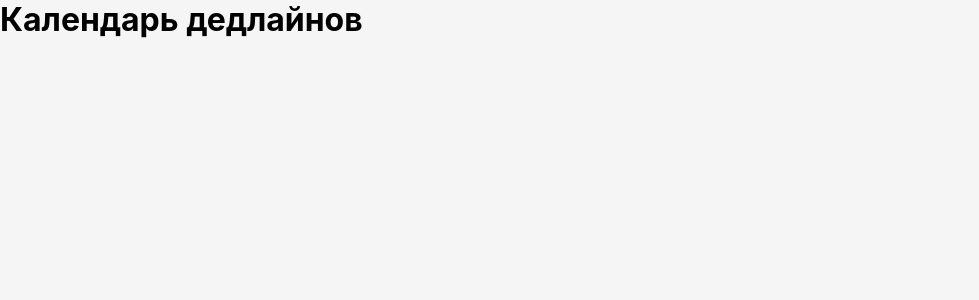
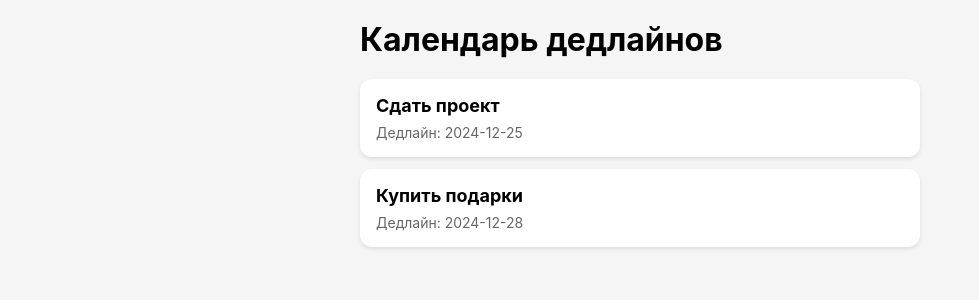
Before and after one commit to darina224/calendar-deadlines, a React (Create React App) app: page / in a window 1280 px wide. Shown: the top 300 px of the page, without its empty margins (0-979 px from the left). Built offline with nearby package versions, Linux system fonts and the light colour scheme.

Commit message:
карточки заданий

```diff
--- a/src/App.css
+++ b/src/App.css
@@ -0,0 +1,9 @@
+.app {
+  max-width: 600px;
+  margin: 0 auto;
+  padding: 20px;
+}
+
+.tasks-list {
+  margin-top: 20px;
+}
--- a/src/App.js
+++ b/src/App.js
@@ -1,9 +1,21 @@
 import './App.css';
+import TaskCard from './TaskCard';
 
 function App() {
+  // Временные данные для проверки
+  const testTasks = [
+    { id: 1, title: 'Сдать проект', deadline: '2024-12-25' },
+    { id: 2, title: 'Купить подарки', deadline: '2024-12-28' }
+  ];
+
   return (
     <div className="app">
       <h1>Календарь дедлайнов</h1>
+      <div className="tasks-list">
+        {testTasks.map(task => (
+          <TaskCard key={task.id} task={task} />
+        ))}
+      </div>
     </div>
   );
 }
--- /dev/null
+++ b/src/TaskCard.css
@@ -0,0 +1,17 @@
+.task-card {
+  background: white;
+  border-radius: 12px;
+  padding: 16px;
+  margin-bottom: 12px;
+  box-shadow: 0 2px 4px rgba(0,0,0,0.1);
+}
+
+.task-title {
+  font-size: 18px;
+  margin-bottom: 8px;
+}
+
+.task-deadline {
+  font-size: 14px;
+  color: #666;
+}
--- /dev/null
+++ b/src/TaskCard.js
@@ -0,0 +1,12 @@
+import './TaskCard.css';
+
+function TaskCard({ task }) {
+  return (
+    <div className="task-card">
+      <h3 className="task-title">{task.title}</h3>
+      <p className="task-deadline">Дедлайн: {task.deadline}</p>
+    </div>
+  );
+}
+
+export default TaskCard;
```
